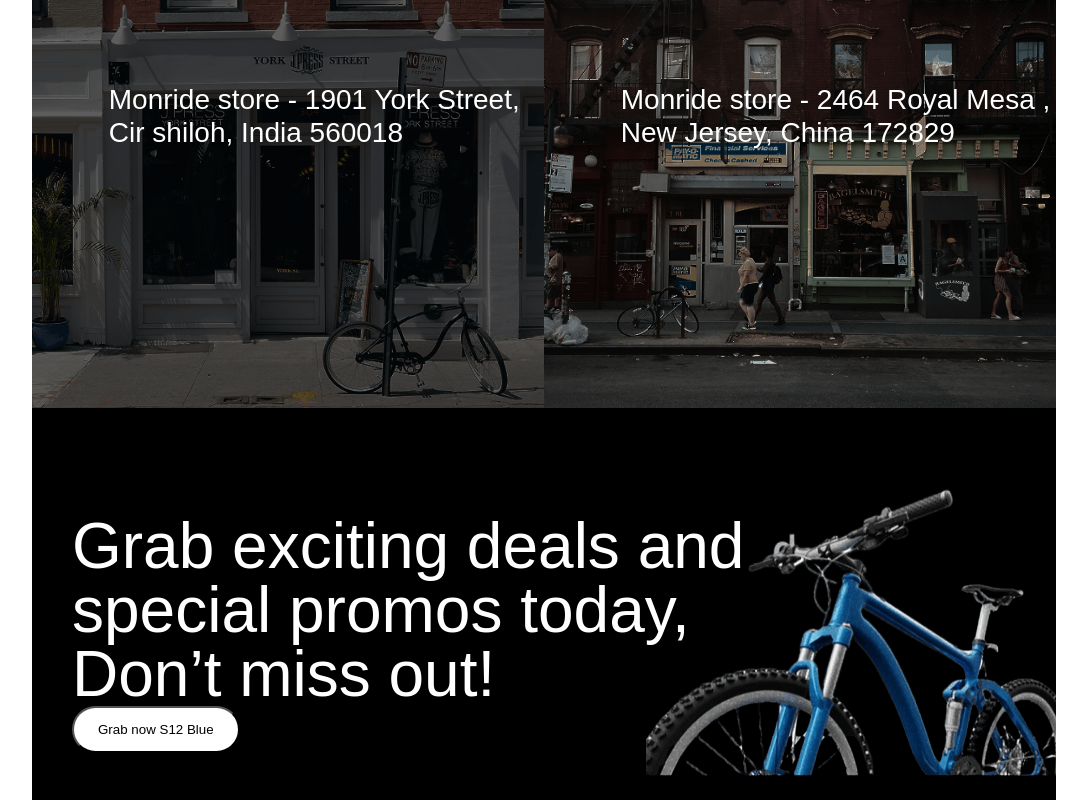
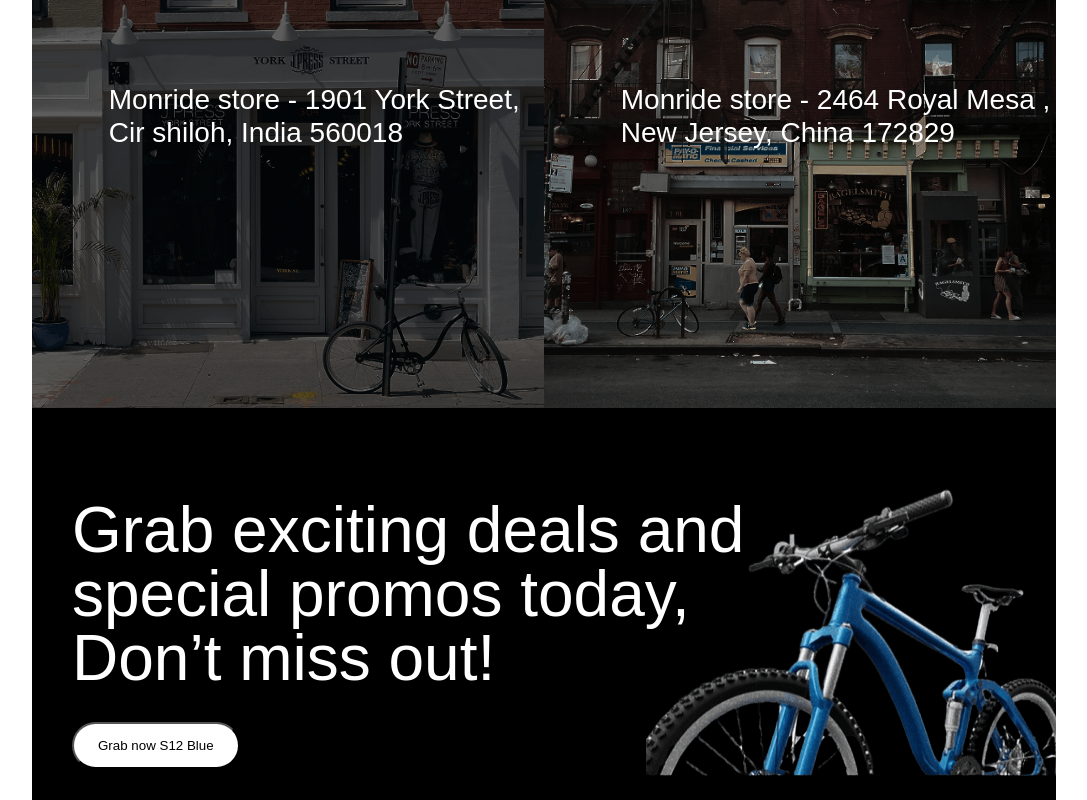
Before and after one commit to Akmalov-dev/Mornride, a React (Vite) app: page / in a window 1280 px wide. Shown: the part 1319-2119 px from the top of the page, without its empty margins (96-1183 px from the left). Built offline with nearby package versions, Linux system fonts and the light colour scheme.

Commit message:
grab star css btn

```diff
--- a/src/components/Grab/Grab.css
+++ b/src/components/Grab/Grab.css
@@ -16,6 +16,7 @@
     font-weight: 400;
     font-size: 64PX;
     line-height: 100%;
+    margin-bottom: 32px;
 }
 .grab-btn{
     padding: 14px 24px;
```
